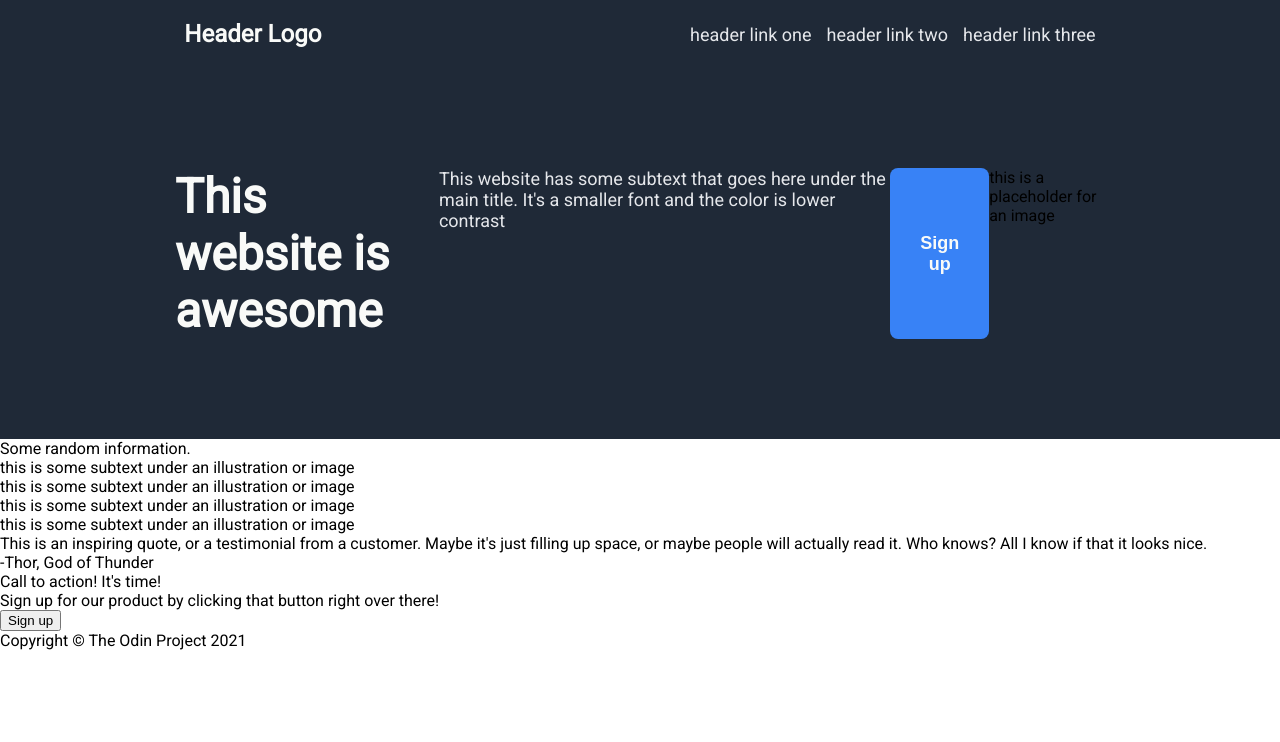
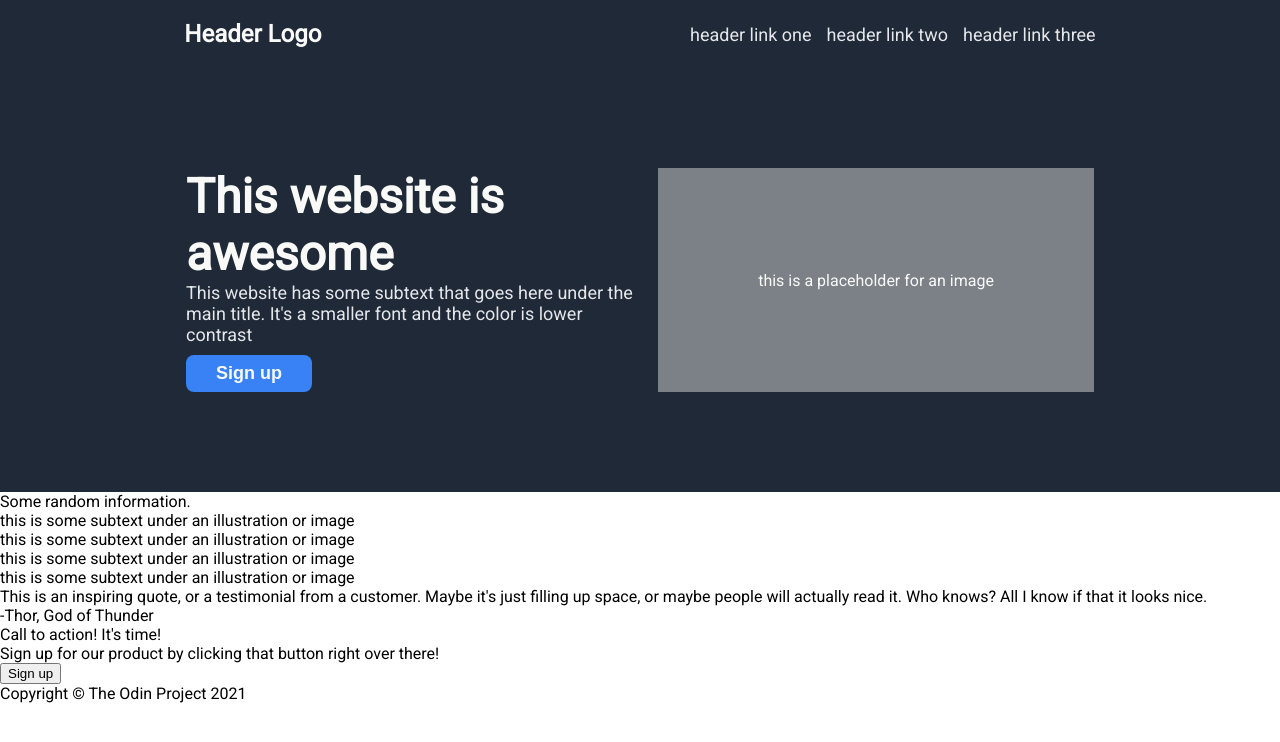
Before and after one commit to curb4387/landing-page, a plain HTML site: page index.html in a window 1280 px wide. Drawn offline with Linux system fonts and the light colour scheme.

Commit message:
Add containers around info boxes

```diff
--- a/index.html
+++ b/index.html
@@ -19,21 +19,35 @@
             </ul>
         </div>
         <div class="content1">
+            <div class="left">
                 <div class="hero-main">This website is awesome</div>
                 <div class="hero-subtext">This website has some subtext that goes here under the main title. It's a smaller font and the color is lower contrast</div>
                 <button class="sign-button">Sign up</button>
+            </div>
+            <div class="right">
                 <div class="hero-img">this is a placeholder for an image</div>
+            </div>
         </div>
         <div class="content2">
             <div class="info-header">Some random information.</div>
+            <div class="info-container">
+                <div class="info-box">
                     <div class="img"></div>
                     <div class="info-subtext">this is some subtext under an illustration or image</div>
+                </div>
+                <div class="info-box">
                     <div class="img"></div>
                     <div class="info-subtext">this is some subtext under an illustration or image</div>
+                </div>
+                <div class="info-box">
                     <div class="img"></div>
                     <div class="info-subtext">this is some subtext under an illustration or image</div>
+                </div>
+                <div class="info-box">
                     <div class="img"></div>
                     <div class="info-subtext">this is some subtext under an illustration or image</div>
+                </div>
+            </div>
         </div>
         <div class="content3">
             <div class="quote">This is an inspiring quote, or a testimonial from a customer. Maybe it's just filling up space, or maybe people will actually read it. Who knows? All I know if that it looks nice.</div>
```
Lines whose indentation alone changed are shown as unchanged.
